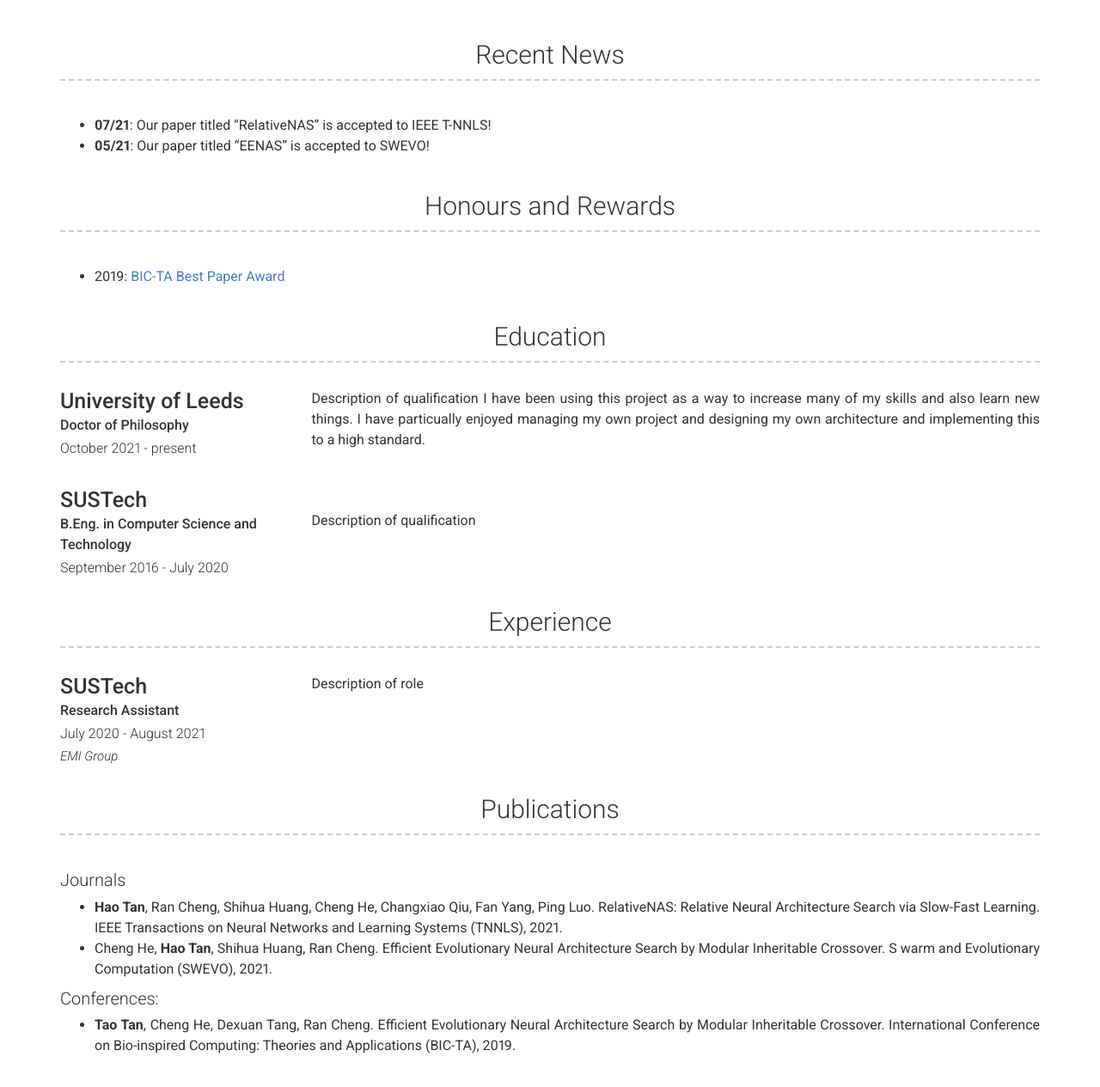
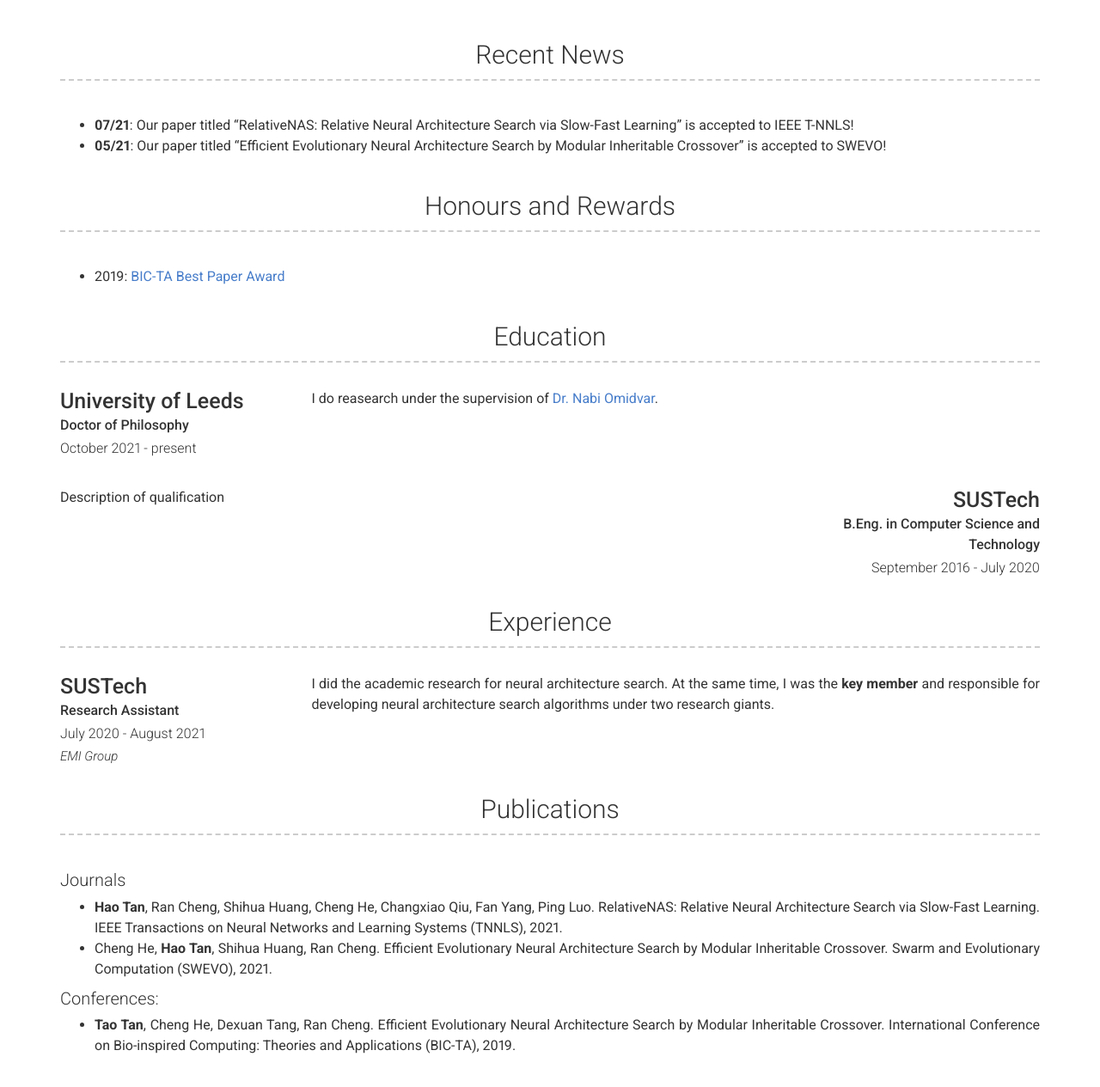
Before and after one commit to haotan1998/haotan1998.github.io, a Jekyll site: the page built from index.md, in a window 1280 px wide and 1400 px high, scrolled down 359 px, cut to the strip 124-1389 px from the top of the window. Shown: the whole strip at 86% size. Built offline with Jekyll 4.4.1, drawn with Linux system fonts in a browser that asks for light colours; nearby versions of some CDN libraries.

Commit message:
Update _config.yml

```diff
--- a/_config.yml
+++ b/_config.yml
@@ -48,8 +48,8 @@ content:
   - title: Recent News
     layout: text
     content: | # this will include new lines to allow paragraphs
-      - **07/21**: Our paper titled "RelativeNAS" is accepted to IEEE T-NNLS!
-      - **05/21**: Our paper titled "EENAS" is accepted to SWEVO!
+      - **07/21**: Our paper titled "RelativeNAS: Relative Neural Architecture Search via Slow-Fast Learning" is accepted to IEEE T-NNLS!
+      - **05/21**: Our paper titled "Efficient Evolutionary Neural Architecture Search by Modular Inheritable Crossover" is accepted to SWEVO!
   - title: Honours and Rewards
     layout: text
     content: | # this will include new lines to allow paragraphs
@@ -62,13 +62,11 @@ content:
         sub_title: Doctor of Philosophy
         caption: October 2021 - present
         description: | # this will include new lines to allow paragraphs
-          Description of qualification
-          I have been using this project as a way to increase many of my skills and also learn new things. I have particually enjoyed managing my own project and designing my own architecture and implementing this to a high standard.
-      - layout: left
+          I do reasearch under the supervision of [Dr. Nabi Omidvar](https://www.nomidvar.com).
+      - layout: right
         title: SUSTech
         sub_title: B.Eng. in Computer Science and Technology
         caption: September 2016 - July 2020
-        quote: >
         description: | # this will include new lines to allow paragraphs
           Description of qualification
   - title: Experience
@@ -81,7 +79,8 @@ content:
         link: http://emi.sustech.edu.cn
         link_text: EMI Group
         description: | # this will include new lines to allow paragraphs
-          Description of role
+          I did the academic research for neural architecture search.
+          At the same time, I was the **key member** and responsible for developing neural architecture search algorithms under two research giants.
   - title: Publications
     layout: text
     content: | # this will include new lines to allow paragraphs
@@ -90,8 +89,8 @@ content:
       RelativeNAS: Relative Neural Architecture Search via Slow-Fast Learning.
       IEEE Transactions on Neural Networks and Learning Systems (TNNLS), 2021.
       - Cheng He, **Hao Tan**, Shihua Huang, Ran Cheng.
-      Efficient Evolutionary Neural Architecture Search by Modular Inheritable Crossover. S
-      warm and Evolutionary Computation (SWEVO), 2021.
+      Efficient Evolutionary Neural Architecture Search by Modular Inheritable Crossover.
+      Swarm and Evolutionary Computation (SWEVO), 2021.
 
       ## Conferences:
       - **Tao Tan**, Cheng He, Dexuan Tang, Ran Cheng.
```
